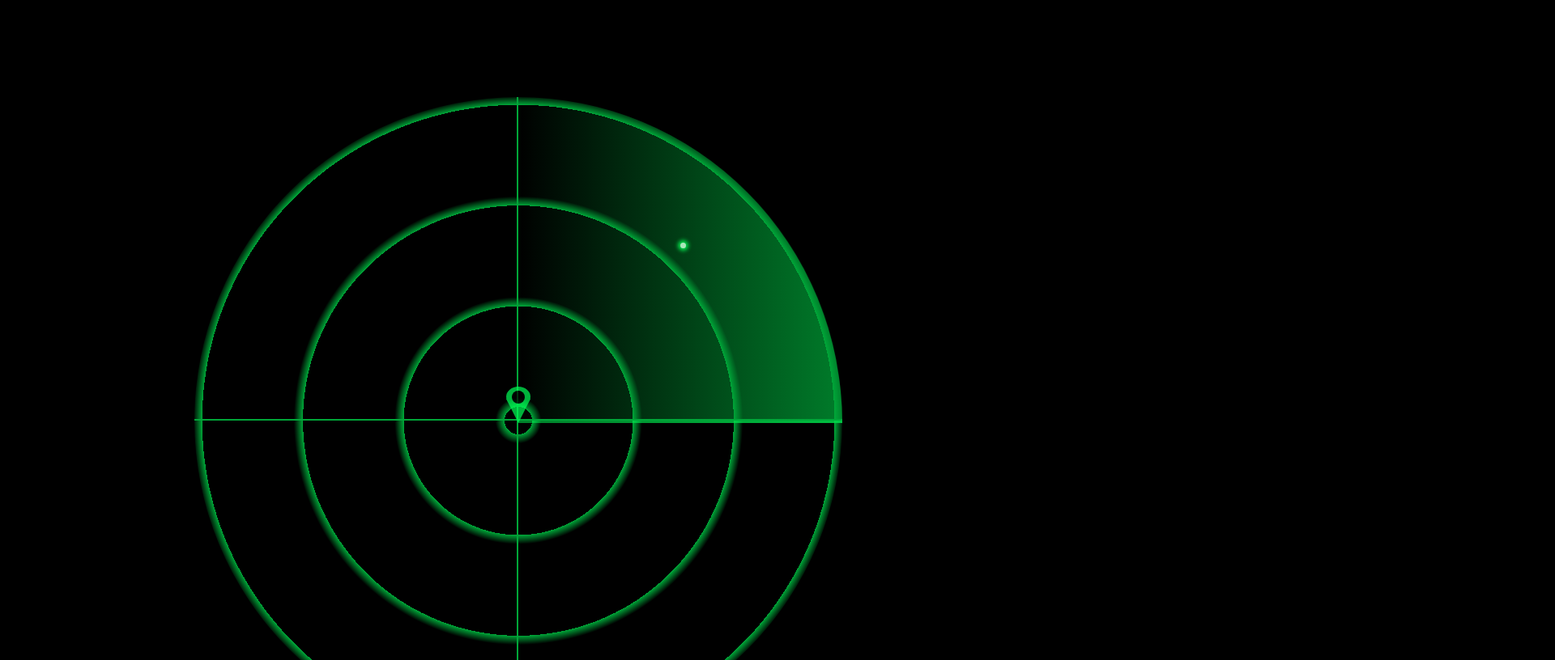
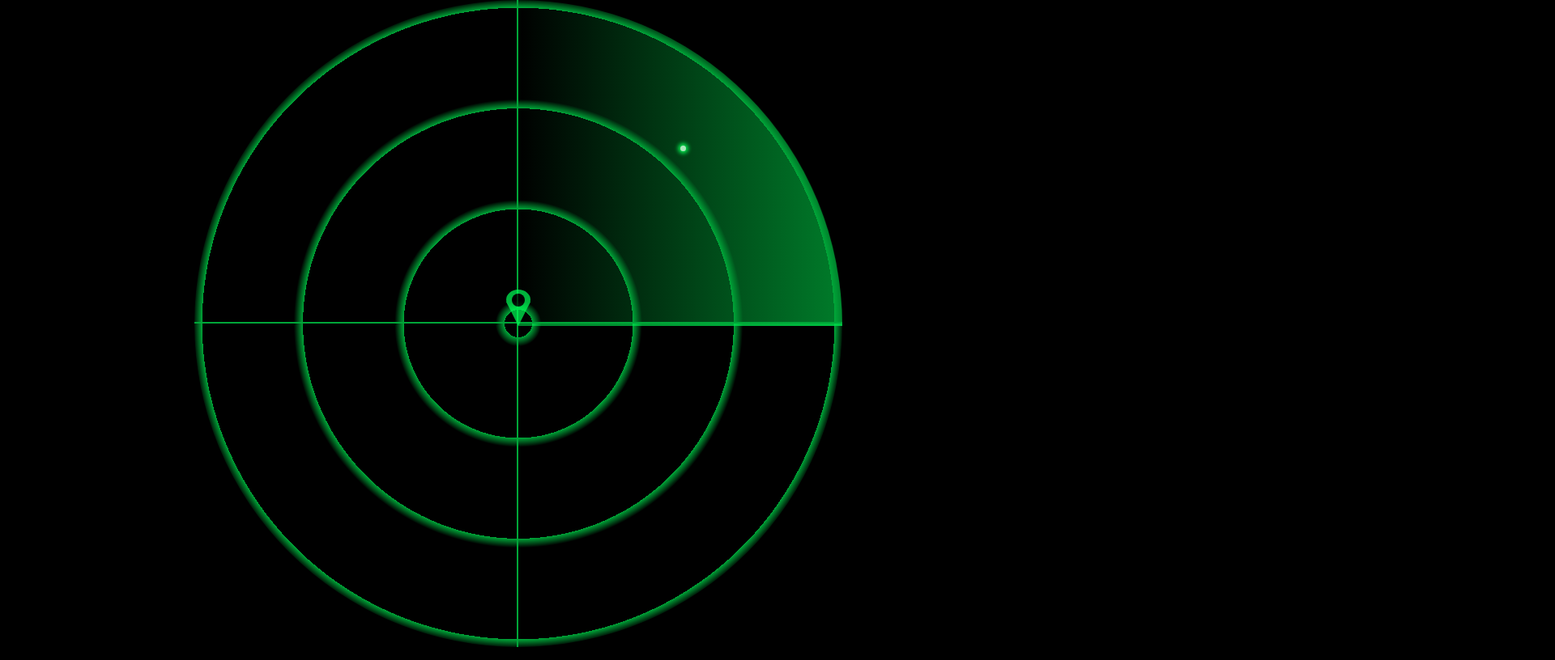
Before and after one commit to jinmeng92/radar_animation, a plain HTML site: page index.html in a window 1280 px wide. Shown: the top 816 px of the page at 81% size, 1920 px wide, since content can reach past the window. Drawn offline with Linux system fonts and the light colour scheme.

Commit message:
修改bug

```diff
--- a/index.html
+++ b/index.html
@@ -9,6 +9,8 @@
         padding: 0;
         height: 100%;
         width: 100%;
+        background:#000;
+        overflow: hidden;
 
       }
       body {
@@ -21,7 +23,7 @@
       .earth {
         position: absolute;
         left: -50%;
-        bottom: -15%;
+        bottom: 0;
         margin: auto;
         width: 200%;
         height: 100%;
```
